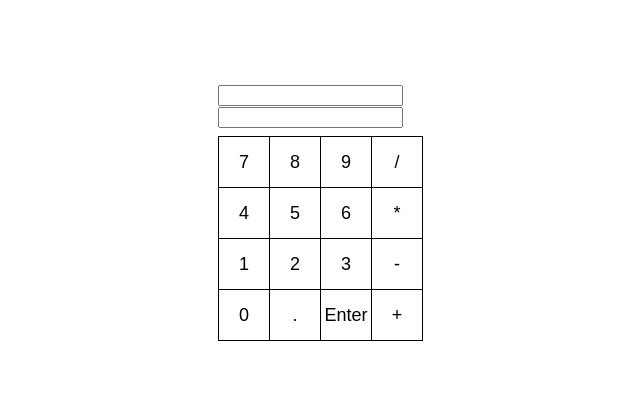
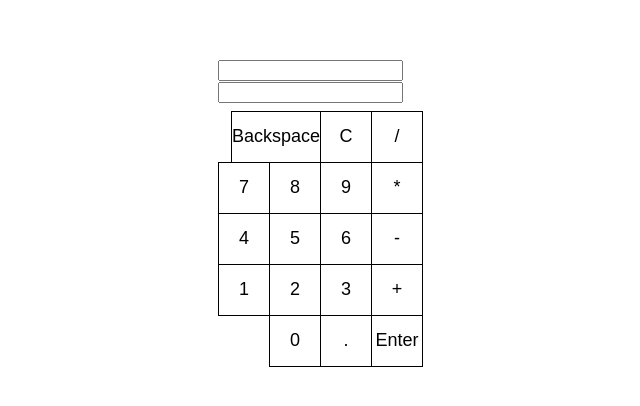
Before and after one commit to skylerh15/react-calculator, a React (Create React App) app: page / in a window 1280 px wide. Shown: the part 188-594 px from the top of the page, without its empty margins (320-960 px from the left). Built offline with nearby package versions, Linux system fonts and the light colour scheme.

Commit message:
Maybe I should have read up on FCs

```diff
--- a/src/app-constants.ts
+++ b/src/app-constants.ts
@@ -1,8 +1,9 @@
 import { CalcValues } from './enums';
 
 export const ButtonOrder = [
-    [CalcValues.Seven, CalcValues.Eight, CalcValues.Nine, CalcValues.Divide],
-    [CalcValues.Four, CalcValues.Five, CalcValues.Six, CalcValues.Multiply],
-    [CalcValues.One, CalcValues.Two, CalcValues.Three, CalcValues.Subtract],
-    [CalcValues.Zero, CalcValues.Decimal, CalcValues.Enter, CalcValues.Add]
+    [CalcValues.Backspace, CalcValues.Clear, CalcValues.Divide],
+    [CalcValues.Seven, CalcValues.Eight, CalcValues.Nine, CalcValues.Multiply],
+    [CalcValues.Four, CalcValues.Five, CalcValues.Six, CalcValues.Subtract],
+    [CalcValues.One, CalcValues.Two, CalcValues.Three, CalcValues.Add],
+    [CalcValues.Zero, CalcValues.Decimal, CalcValues.Enter]
 ];
--- a/src/app/widgets/calculator-button/calculator-button.tsx
+++ b/src/app/widgets/calculator-button/calculator-button.tsx
@@ -9,59 +9,39 @@ type Props = {
     onClick: (value: CalcValues) => void;
 };
 
-type State = {
-    active: boolean;
-};
+const CalculatorButton: React.FC<Props> = ({ buttonValue, onClick }) => {
+    const [active, toggleActive] = React.useState(false);
 
-class CalculatorButton extends React.Component<Props, State> {
-    constructor(props: Props) {
-        super(props);
-        this.state = { active: false };
-    }
+    React.useEffect(() => {
+        window.addEventListener('keydown', _onKeyDown);
+        window.addEventListener('keyup', _onKeyUp);
 
-    componentDidMount() {
-        window.addEventListener('keydown', this._onKeyDown);
-        window.addEventListener('keyup', this._onKeyUp);
-    }
+        return () => {
+            window.removeEventListener('keydown', _onKeyDown);
+            window.removeEventListener('keyup', _onKeyUp);
+        };
+    });
 
-    componentWillUnmount() {
-        window.removeEventListener('keydown', this._onKeyDown);
-        window.removeEventListener('keyup', this._onKeyUp);
-    }
+    const handleClick = () => onClick(buttonValue);
 
-    _onKeyDown = ({ key }: KeyboardEvent) => {
-        if (key === this.props.buttonValue) {
-            this.setActive(true);
+    const _onKeyDown = ({ key }: KeyboardEvent) => {
+        if (key === buttonValue && !active) {
+            toggleActive(true);
         }
     };
 
-    _onKeyUp = ({ key }: KeyboardEvent) => {
-        if (key === this.props.buttonValue) {
-            this.setActive(false);
-            this.handleClick();
+    const _onKeyUp = ({ key }: KeyboardEvent) => {
+        if (key === buttonValue) {
+            toggleActive(false);
+            handleClick();
         }
     };
 
-    handleClick = () => {
-        const { buttonValue, onClick } = this.props;
-        onClick(buttonValue);
-    };
-
-    setActive = (active: boolean) => {
-        if (this.state.active !== active) {
-            this.setState({ active });
-        }
-    };
-
-    render() {
-        const { buttonValue } = this.props;
-        const { active } = this.state;
-        return (
-            <StyledCalculatorButton onClick={this.handleClick} active={active}>
-                {buttonValue}
-            </StyledCalculatorButton>
-        );
-    }
-}
+    return (
+        <StyledCalculatorButton onClick={handleClick} active={active}>
+            {buttonValue}
+        </StyledCalculatorButton>
+    );
+};
 
 export default CalculatorButton;
--- a/src/app/widgets/calculator-button/styles.ts
+++ b/src/app/widgets/calculator-button/styles.ts
@@ -12,7 +12,7 @@ export const StyledCalculatorButton = styled.div<ItemProps>`
     font-family: IBMPlexSans-Regular, sans-serif;
     justify-content: center;
     height: 50px;
-    width: 50px;
+    min-width: 50px;
     outline: 1px solid;
     margin-top: 1px;
     user-select: none;
--- a/src/app/widgets/calculator/calculator.tsx
+++ b/src/app/widgets/calculator/calculator.tsx
@@ -5,91 +5,74 @@ import CalculatorButton from 'app/widgets/calculator-button';
 
 import { ButtonContainer, ButtonRow, CalcContainer } from './styles';
 
-export type Props = {};
-export type State = {
-    inputValue: string;
-    result: string;
+const Calculator: React.FC = () => {
+    const [inputValue, setInputValue] = React.useState<string>('');
+    const [result, setResult] = React.useState<string>('');
+
+    React.useEffect(() => {
+        window.addEventListener('keyup', _onKeyUp);
+
+        return () => {
+            window.removeEventListener('keyup', _onKeyUp);
         };
+    });
 
-class Calculator extends React.Component<Props, State> {
-    constructor(props: Props) {
-        super(props);
-        this.state = { inputValue: '', result: '' };
-    }
-
-    componentDidMount() {
-        window.addEventListener('keyup', this._onKeyUp);
-    }
-
-    componentWillUnmount() {
-        window.removeEventListener('keyup', this._onKeyUp);
-    }
-
-    _onKeyUp = ({ key }: KeyboardEvent) => {
-        switch (key) {
-            case Key.BACKSPACE:
-                return this.handleDelete();
-            case Key.ESCAPE:
-                return this.handleClear();
-            default:
-                return;
+    const _onKeyUp = ({ key }: KeyboardEvent) => {
+        if (key === Key.ESCAPE) {
+            handleClear();
         }
     };
 
-    calculateInput = () => {
+    const calculateInput = () => {
         try {
             // eslint-disable-next-line
-            const evalResult = eval(this.state.inputValue);
+            const evalResult = eval(inputValue);
             if (evalResult !== undefined) {
-                this.setResult(evalResult);
+                setResult(evalResult);
             }
         } catch (e) {
-            this.setResult('error');
+            setResult('error');
         }
-        this.handleClear(true);
+        handleClear(true);
     };
 
-    setInputValue = (inputValue: string) => this.setState({ inputValue });
-
-    setResult = (result: string) => this.setState({ result });
-
-    handleClick = (value: CalcValues) => {
+    const handleClick = (value: CalcValues) => {
         if (value === CalcValues.Enter) {
-            this.calculateInput();
+            calculateInput();
+        } else if (value === CalcValues.Clear) {
+            handleClear();
+        } else if (value === CalcValues.Backspace) {
+            handleDelete();
         } else {
-            this.setInputValue(this.state.inputValue.concat(value));
+            setInputValue(inputValue.concat(value));
         }
     };
 
-    handleDelete = () => {
-        const { inputValue } = this.state;
-        this.setInputValue(inputValue.substring(0, inputValue.length - 1));
+    const handleDelete = () => {
+        setInputValue(inputValue.substring(0, inputValue.length - 1));
     };
 
-    handleClear = (showResult?: boolean) => {
-        this.setInputValue('');
+    const handleClear = (showResult?: boolean) => {
+        setInputValue('');
         if (!showResult) {
-            this.setResult('');
+            setResult('');
         }
     };
 
-    renderButton = (value: CalcValues) => (
-        <CalculatorButton key={value} buttonValue={value} onClick={this.handleClick} />
+    const renderButton = (value: CalcValues) => (
+        <CalculatorButton key={value} buttonValue={value} onClick={handleClick} />
     );
 
-    renderRow = (row: CalcValues[], index: number) => <ButtonRow key={index}>{row.map(this.renderButton)}</ButtonRow>;
+    const renderRow = (row: CalcValues[], index: number) => <ButtonRow key={index}>{row.map(renderButton)}</ButtonRow>;
 
-    render() {
-        const { inputValue, result } = this.state;
     return (
         <CalcContainer>
             <input readOnly={true} value={inputValue} />
             <br />
             <input readOnly={true} value={result} />
-                <ButtonContainer>{ButtonOrder.map(this.renderRow)}</ButtonContainer>
+            <ButtonContainer>{ButtonOrder.map(renderRow)}</ButtonContainer>
         </CalcContainer>
     );
-    }
-}
+};
 
 export default Calculator;
--- a/src/app/widgets/calculator/styles.ts
+++ b/src/app/widgets/calculator/styles.ts
@@ -4,6 +4,7 @@ export const CalcContainer = styled.div``;
 
 export const ButtonRow = styled.div`
     display: flex;
+    justify-content: flex-end;
 `;
 
 export const ButtonContainer = styled.div`
--- a/src/enums.ts
+++ b/src/enums.ts
@@ -16,7 +16,9 @@ export enum CalcValues {
     Decimal = '.',
     ParensOpen = '(',
     ParensClose = ')',
-    Enter = 'Enter'
+    Enter = 'Enter',
+    Clear = 'C',
+    Backspace = 'Backspace'
 }
 
 export enum Key {
```
Lines whose indentation alone changed are shown as unchanged.
